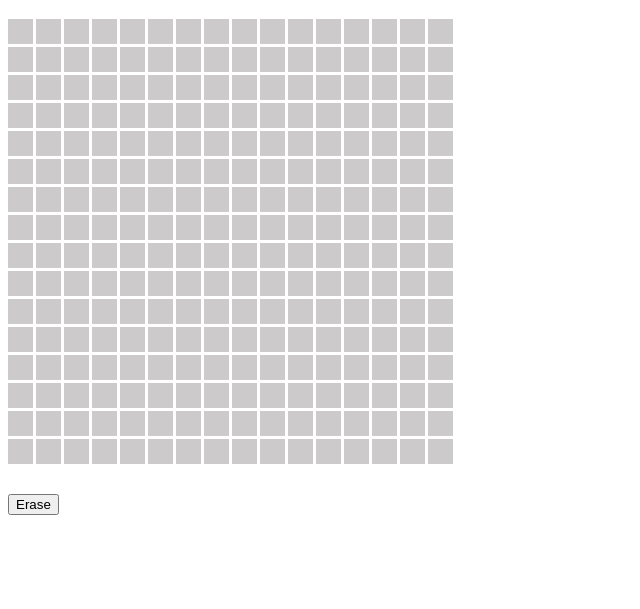
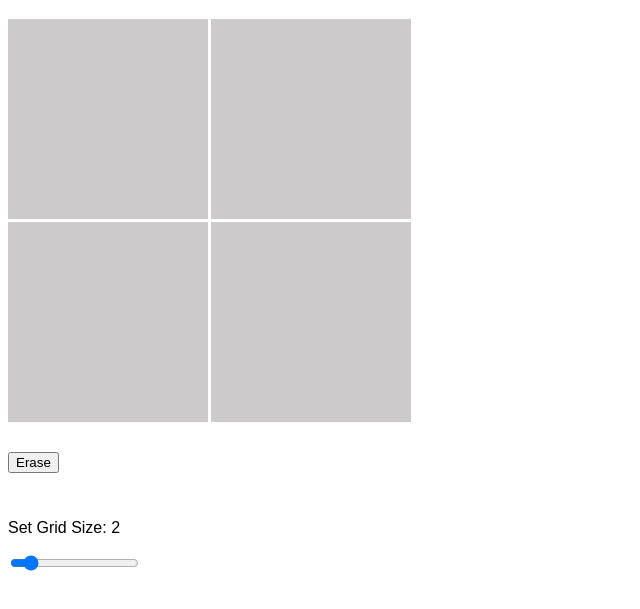
Before and after one commit to breng1/etch-a-sketch, a plain HTML site: page index.html in a window 1280 px wide. Shown: the part 61-670 px from the top of the page, without its empty margins (0-640 px from the left). Drawn offline with Linux system fonts and the light colour scheme.

Commit message:
Allow user to change grid size
Adjust grid size based on user input from range slider.

```diff
--- a/index.html
+++ b/index.html
@@ -12,6 +12,10 @@
         <h1>etch-a-sketch!</h1>
         <div class="grid-container"></div>
         <button id="erase">Erase</button>
+        <p>Set Grid Size: <span id=gridSize></span></p>
+        <div class="slider">
+            <input type="range" min="1" max="10" value ="2" class="slider" id="gridRange">
+        </div>
     </body>
 
 </html>
--- a/script.js
+++ b/script.js
@@ -5,6 +5,9 @@ const GRID_AREA = 400;
 // Creates square grid with 'size' number of rows and columns
 function makeGrid (size) {
     let container = document.querySelector(".grid-container");
+
+    // Clear existing grid items
+    container.textContent = '';
 
     // Set rows, columns, and cell size
     let cellArea = GRID_AREA/size;
@@ -20,9 +23,18 @@ function makeGrid (size) {
     }
 }
 
+// Set grid size based on slider input
+let slider = document.getElementById("gridRange");
+let sizeText = document.getElementById("gridSize");
+makeGrid(slider.value);
 
+// Indicate initial and current slider value
+sizeText.textContent = slider.value;
+slider.addEventListener('input', (e) => {
+    sizeText.textContent = slider.value;
+    makeGrid(slider.value);
+})
 
-makeGrid(16);
 
 // Darken cells upon hovering
 let gridItemArray = document.querySelectorAll(".grid-item");
@@ -32,6 +44,7 @@ gridItemArray.forEach(item => {
     })
 })
 
+// Erase grid
 let eraser = document.querySelector("#erase");
 eraser.addEventListener('click', (e) => {
     gridItemArray.forEach(item => {
--- a/style.css
+++ b/style.css
@@ -14,10 +14,6 @@ body {
     background-color: rgb(204, 202, 202);
 }
 
-.darkened {
-    background-color: black;
-}
-
 #erase {
     margin: 30px 0px;
 }
```
